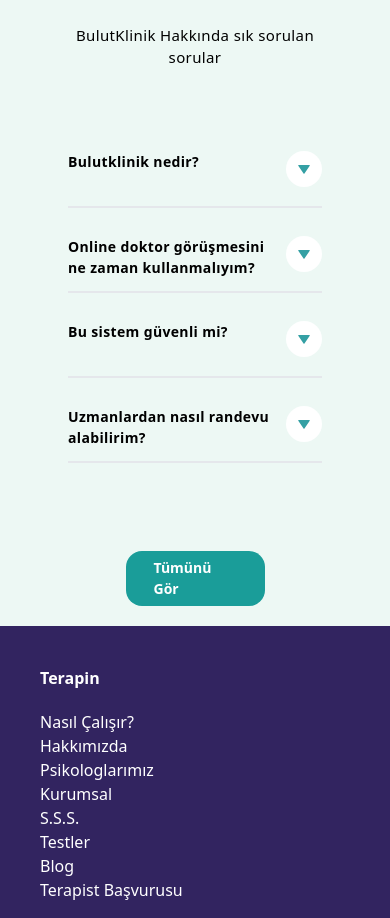
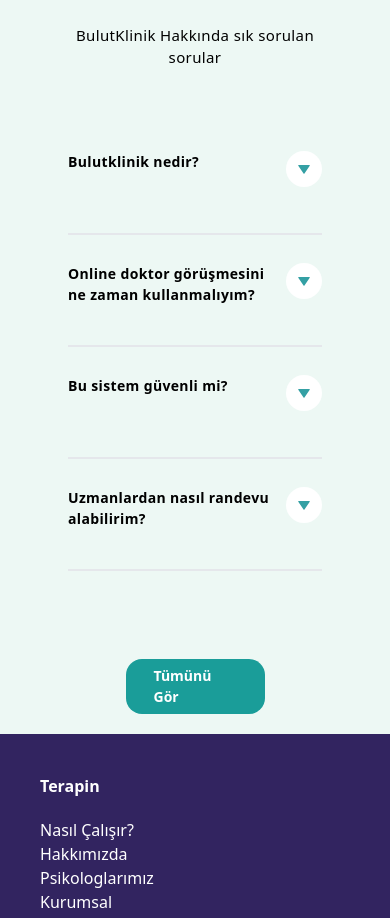
Before and after one commit to cgrbozkurt/Task, a Next.js app: page /home in a window 390 px wide. Shown: the part 6020-6938 px from the top of the page. Built offline with nearby package versions, Linux system fonts and the light colour scheme.

Commit message:
error resolution

```diff
--- a/components/cards/FaqItem.jsx
+++ b/components/cards/FaqItem.jsx
@@ -9,12 +9,11 @@
   return (
     <div
       onClick={handleClick}
-      className="flex flex-col w-full items-center  border-b-2 cursor-pointer"
+      className="flex flex-col w-full items-center pb-8 lg:pb-0   border-b-2 cursor-pointer"
     >
       <div
-        className={`w-full h-[55px]   mt-7 ${
-         active
-            ? "lg:h-60 h-80  lg:pb-5 pb-0 transition-all duration-1000"
+        className={`w-full lg:h-[55px] h-[50px]   mt-7 ${ active
+            ? "  !h-72   lg:pb-5 pb-0  transition-all duration-1000"
             : ""
         }  transition-all duration-1000`}
       >
@@ -35,7 +34,7 @@
           </div>
         </h1>
         {active && (
-          <p className="block w-full transition-all duration-1000  text-[13px] lg:text-[1rem] ">
+          <p className="block w-full transition-all duration-1000   text-[13px]  lg:text-[1rem] ">
             {item.text}{" "}
           </p>
         )}
--- a/pages/faq/index.jsx
+++ b/pages/faq/index.jsx
@@ -12,7 +12,7 @@
   };
 
   return (
-    <div className=" w-[screen] bg-faqbg  xl:h-screen h-full lg:p-20 p-5 pt-16 lg:pt-20  lg:mb-0 ">
+    <div className=" w-[screen] bg-faqbg  xl:h-screen h-full lg:p-20 p-5 pt-16 lg:pt-20  lg:mb-0   ">
       <div className="lg:mx-[209px] mx-12 items-center sm:items-start lg:pt-20 pt-5 flex flex-col  gap-10   sm:flex-row  ">
         <div className="faq-left sm:w-[35%] w-full flex">
           <div className="sm:w-[270px] w-full  flex flex-col items-center sm:items-start">
@@ -22,7 +22,7 @@
             <p className="text-[15px] my-[30px] sm:text-start text-center tracking-wide">
               BulutKlinik Hakkında sık sorulan sorular
             </p>
-            <div className="bg-faqbtn px-[28px] text-[14px] w-[139px] h-[55px] rounded-2xl lg:flex lg:justify-center items-center font-bold  text-white hidden sm:block ">
+            <div className="bg-faqbtn px-[28px] text-[14px] w-[139px] h-[55px]  rounded-2xl lg:flex lg:justify-center items-center font-bold  text-white hidden sm:block ">
             <Link
 
               href="https://bulutklinik.com/support"
```
